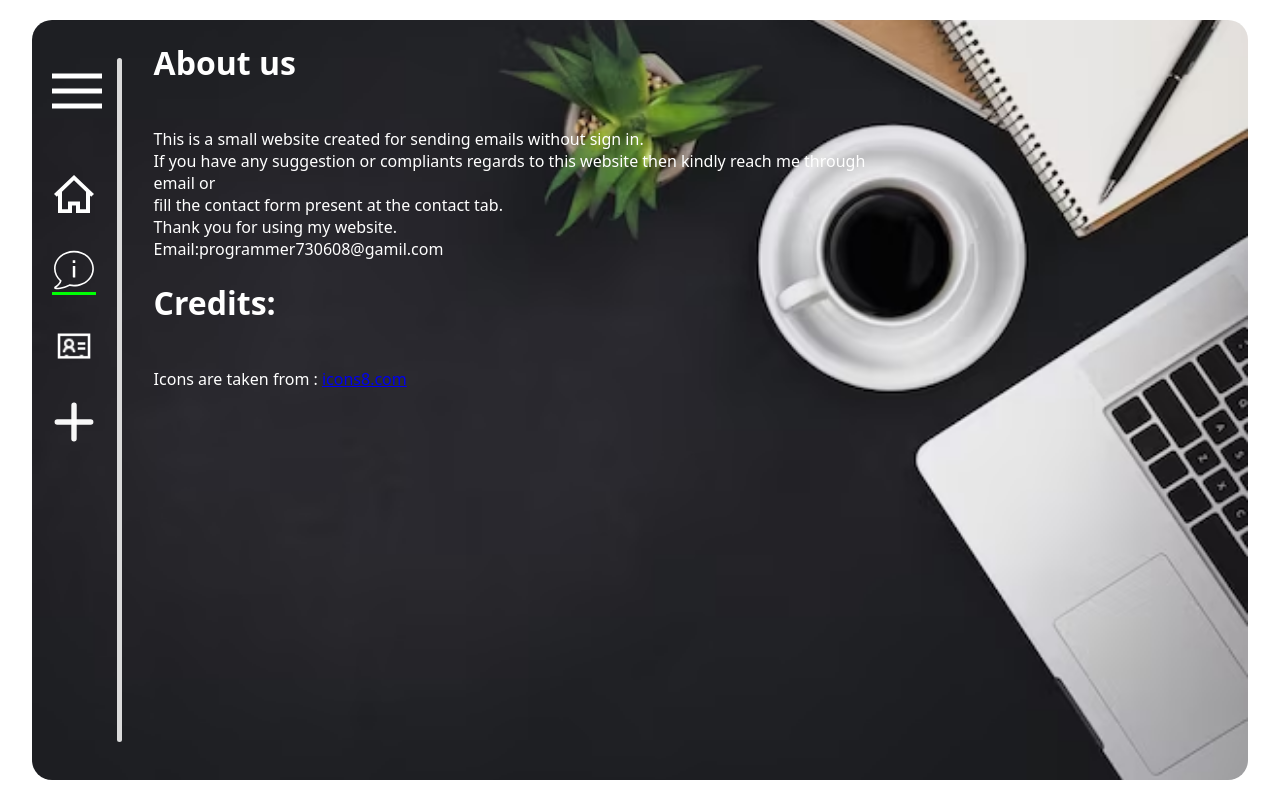
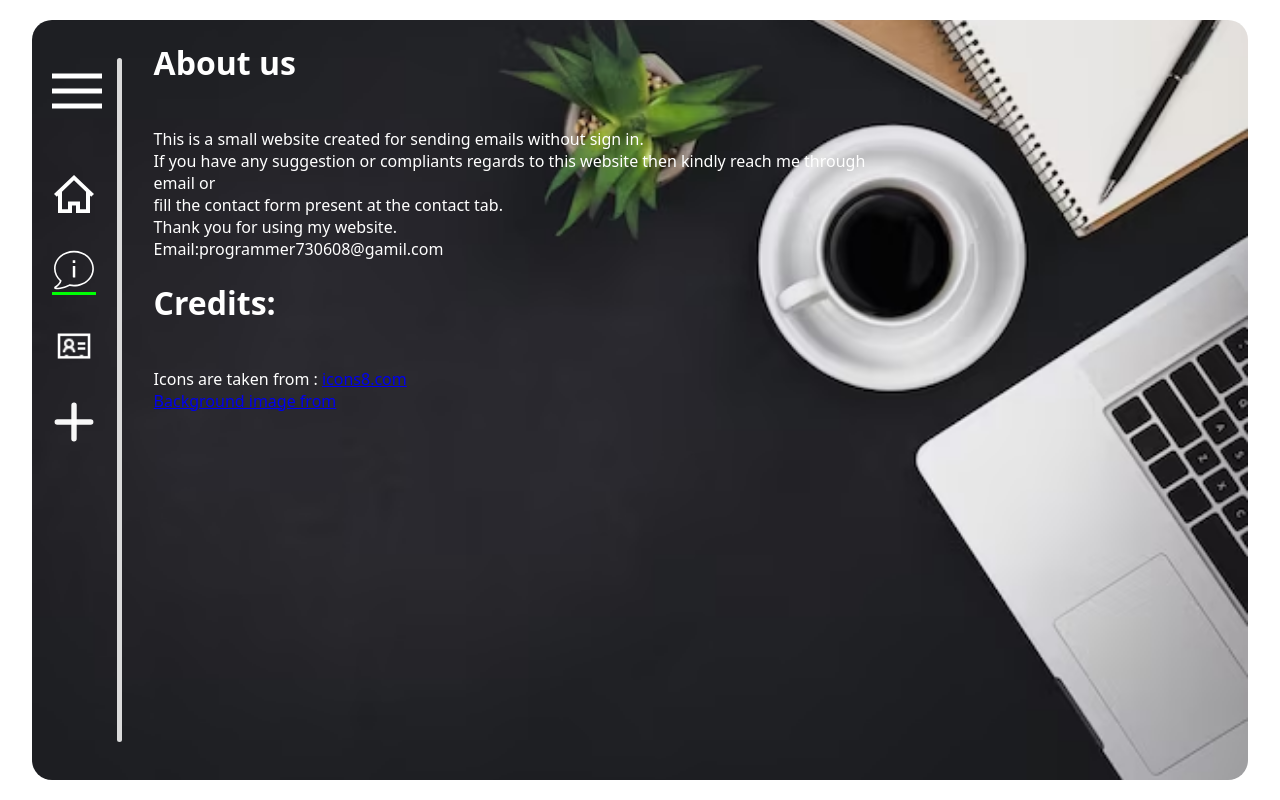
Before and after one commit to Jithu-9847/EasyMail, a plain HTML site: page about.html in a window 1280 px wide. Drawn offline with Linux system fonts and the light colour scheme.

Commit message:
Update about.html

```diff
--- a/about.html
+++ b/about.html
@@ -28,7 +28,9 @@
             Thank you for using my website.
             <br>Email:programmer730608@gamil.com <br>
 
-           <h1>Credits:</h1><br> Icons are taken from :   <a href="https://icons8.com">icons8.com</a>
+           <h1>Credits:</h1><br> Icons are taken from :   <a href="https://icons8.com">icons8.com</a><br>
+            <a href="https://images.app.goo.gl/4vFkT6CtbX9ftibX7">Background image from</a>
+
         </div>
 
 
```
